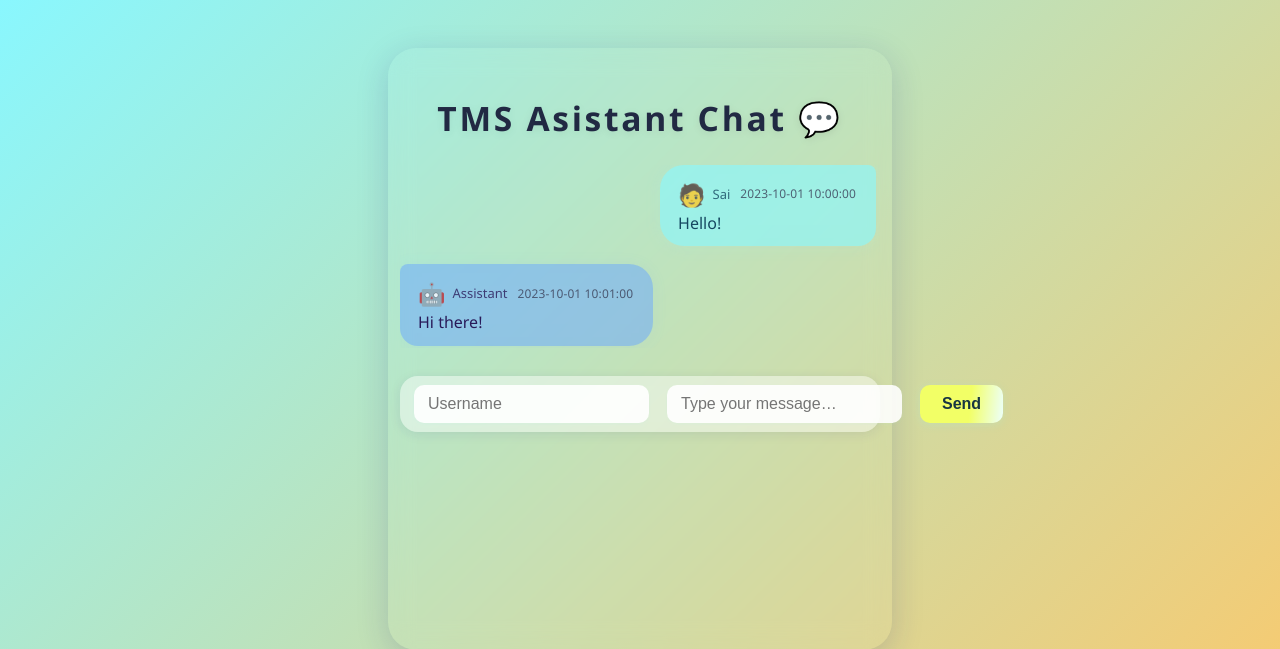
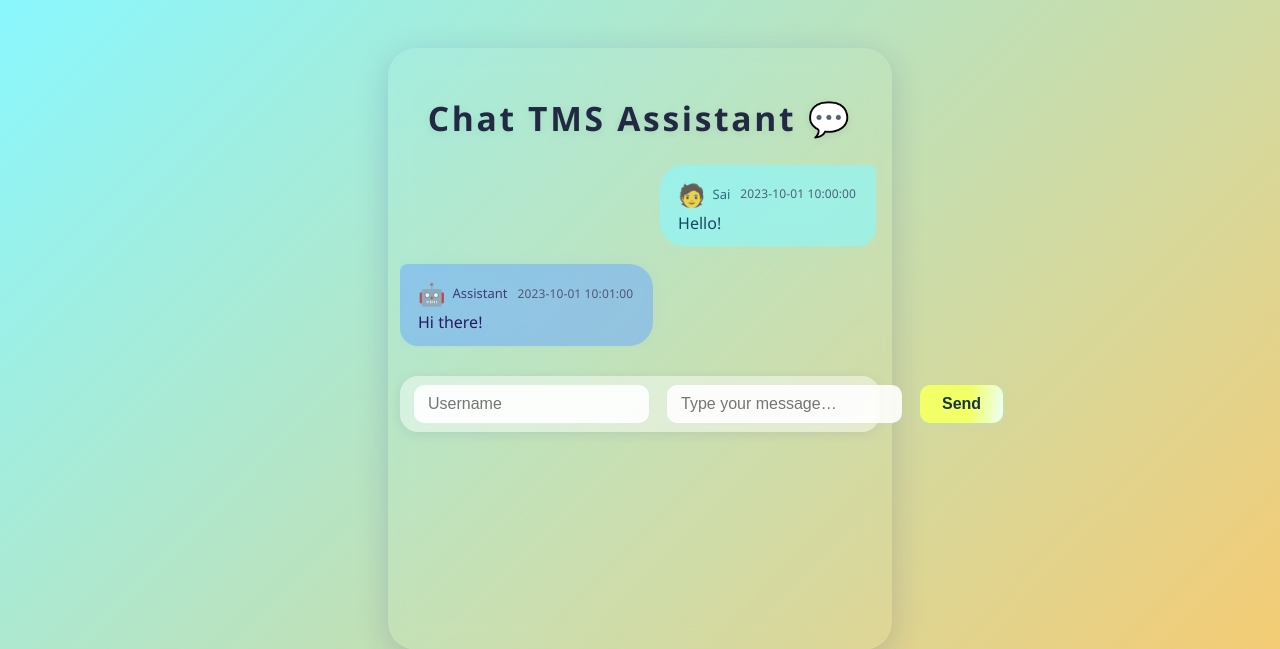
Before and after one commit to talentmapsolutions/chatlyst, a Flask app: page / in a window 1280 px wide. Shown: the top 649 px of the page. Run offline with Flask 3, Linux system fonts and the light colour scheme.

Commit message:
Update chatlist.html

```diff
--- a/templates/chatlist.html
+++ b/templates/chatlist.html
@@ -1,6 +1,6 @@
 {% extends "base.html" %}
 {% block content %}
-<h1 class="chat-title">TMS Asistant Chat 💬</h1>
+<h1 class="chat-title">Chat TMS Assistant 💬</h1>
 <div class="chat-area">
     {% for msg in data %}
         <div class="chat-bubble {% if msg.role == 'user' %}user{% else %}assistant{% endif %}">
```
